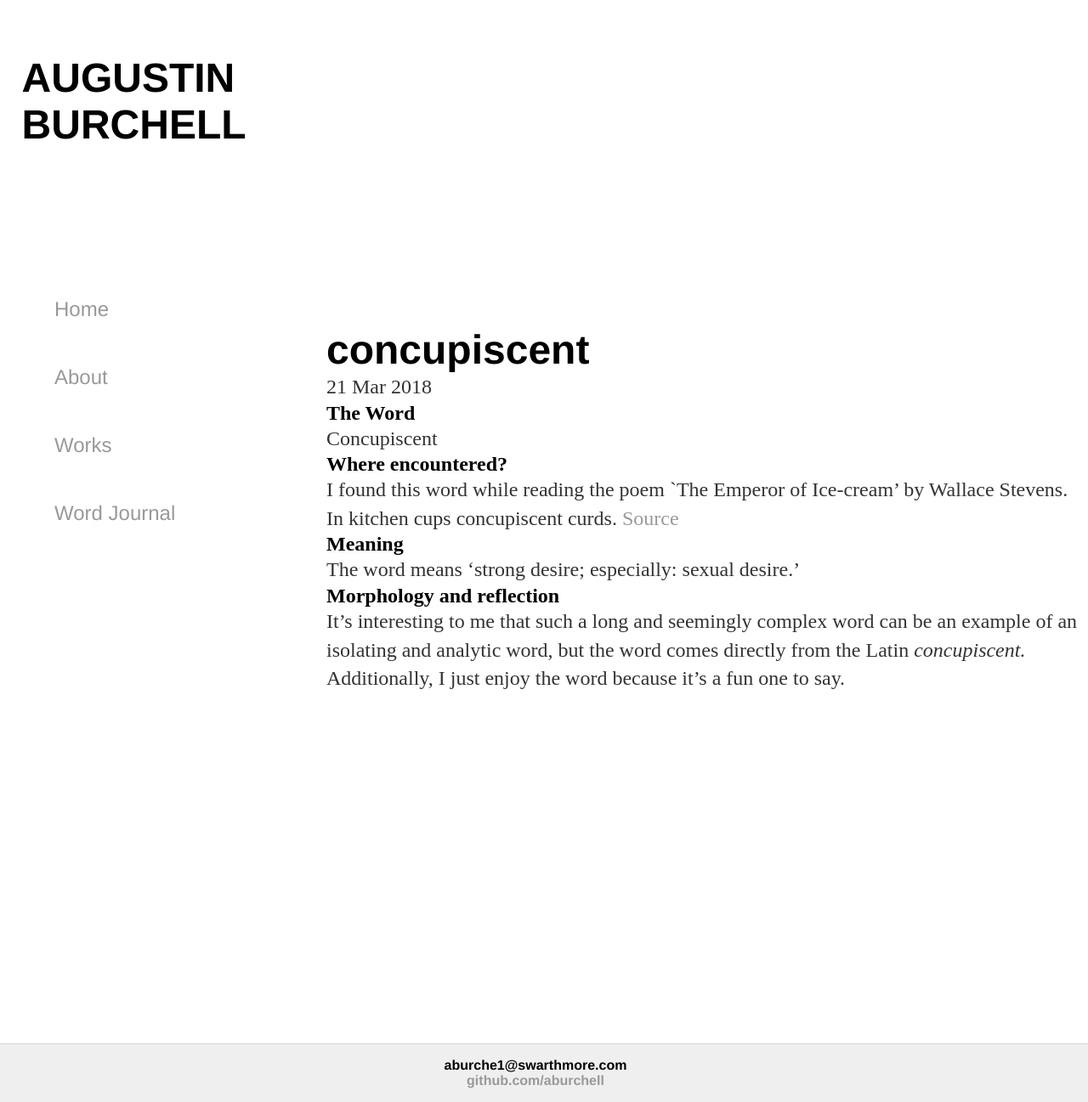
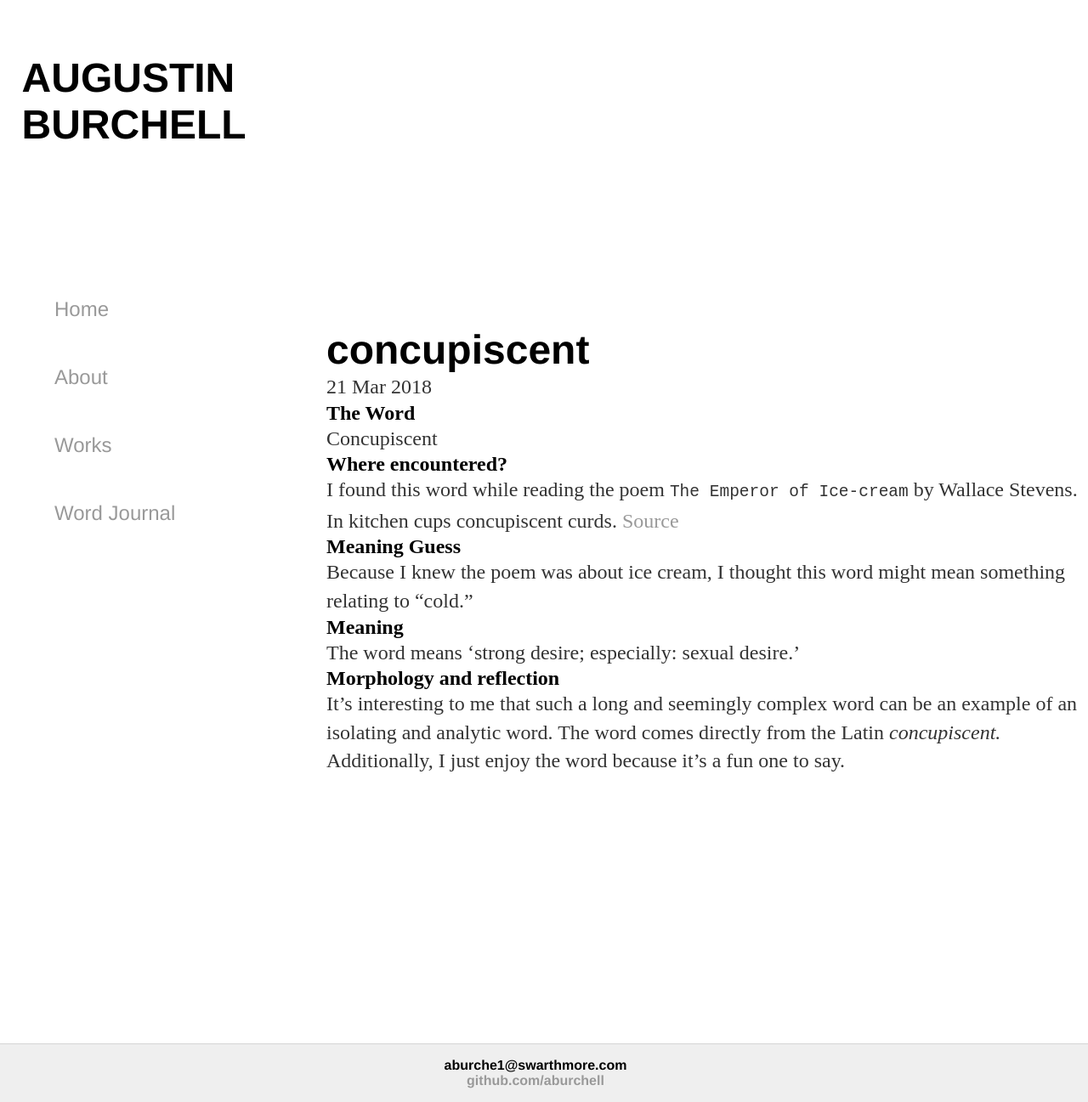
Before and after one commit to aburchell/aburchell.github.io, a Jekyll site: the page built from _posts/2018-03-21-concupiscent.md, in a window 1280 px wide and 1297 px high. Shown: the whole window at 85% size. Built offline with Jekyll 4.4.1, drawn with Linux system fonts in a browser that asks for light colours.

Commit message:
Update 2018-03-21-concupiscent.md

```diff
--- a/_posts/2018-03-21-concupiscent.md
+++ b/_posts/2018-03-21-concupiscent.md
@@ -8,13 +8,17 @@ categories: entry
 Concupiscent
 
 ## Where encountered?
- I found this word while reading the poem `The Emperor of Ice-cream' by Wallace Stevens.
+ I found this word while reading the poem `The Emperor of Ice-cream` by Wallace Stevens.
 
 > In kitchen cups concupiscent curds.
 [Source](https://www.poetryfoundation.org/poems/45234/the-emperor-of-ice-cream)
+
+## Meaning Guess
+Because I knew the poem was about ice cream, I thought this word might mean something relating to "cold."
 
 ## Meaning
 The word means 'strong desire; especially: sexual desire.'
 
 ## Morphology and reflection
-It's interesting to me that such a long and seemingly complex word can be an example of an isolating and analytic word, but the word comes directly from the Latin *concupiscent.* Additionally, I just enjoy the word because it's a fun one to say.
+It's interesting to me that such a long and seemingly complex word can be an example of an isolating and analytic word.
+The word comes directly from the Latin *concupiscent.* Additionally, I just enjoy the word because it's a fun one to say.
```
